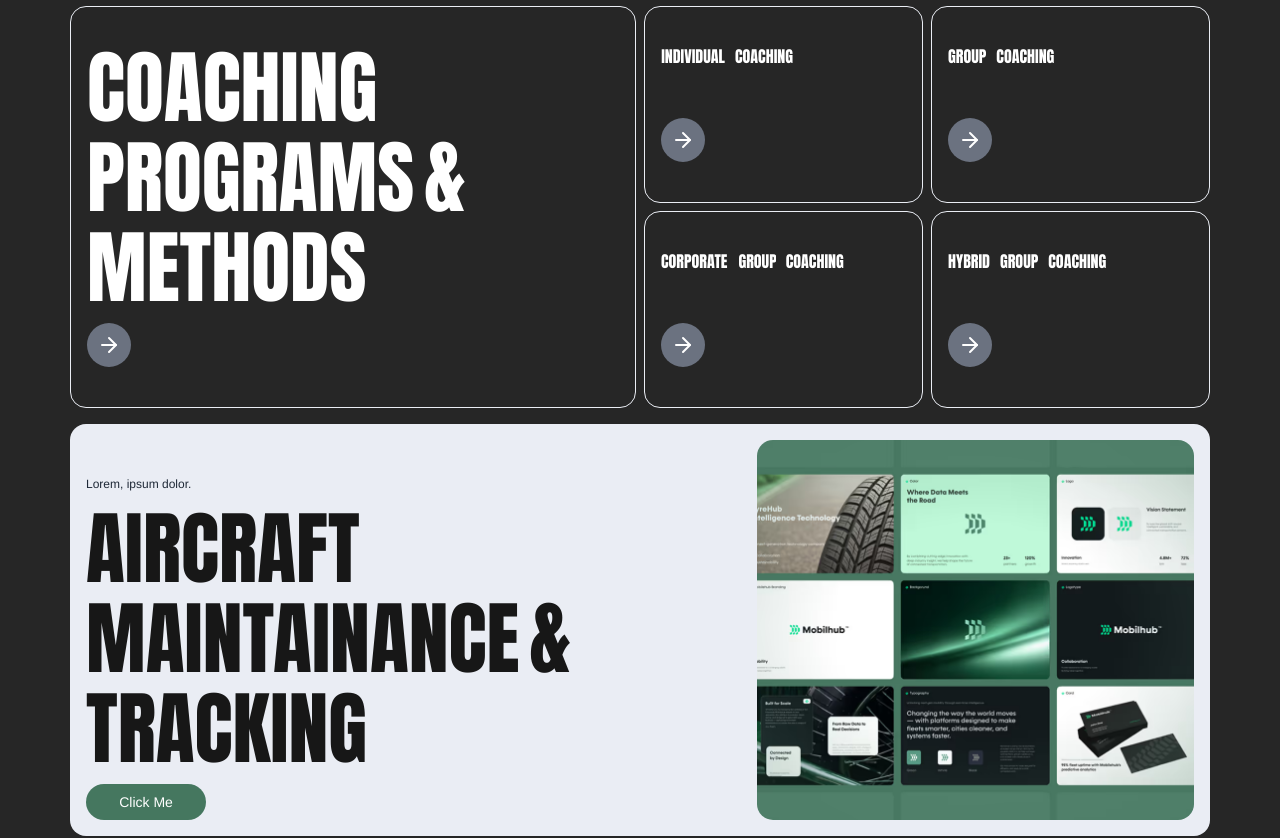
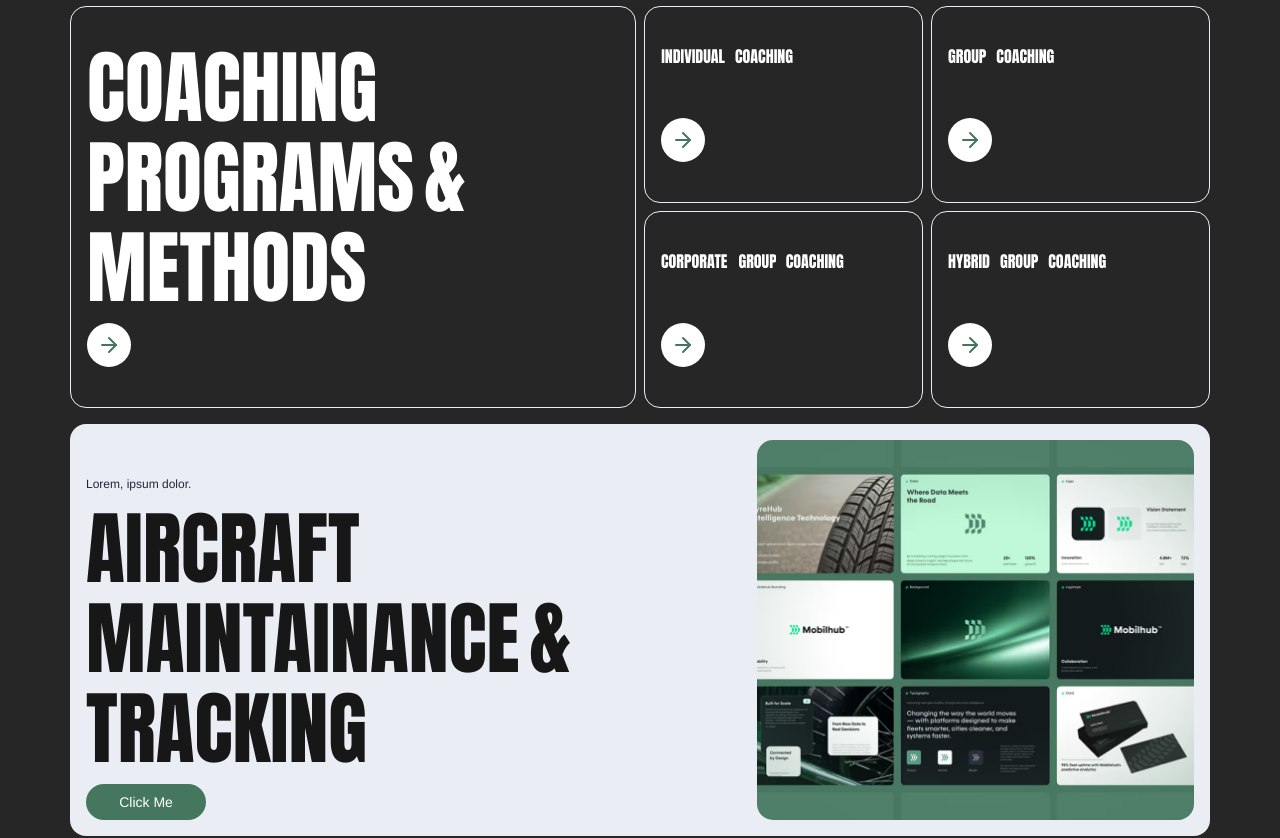
Before and after one commit to brogzy-brainpit/coachdemo, a Next.js app: page / in a window 1280 px wide. Shown: the part 848-1686 px from the top of the page. Built offline with nearby package versions, Linux system fonts and the light colour scheme; a web font is replaced by a local one.

Commit message:
update commit

```diff
--- a/src/components/CustomArrow.jsx
+++ b/src/components/CustomArrow.jsx
@@ -4,8 +4,8 @@ import React from 'react'
 
 function CustomArrow({href="/"}) {
   return (
-   <Link href={href} className='z-[3] backdrop-blur-md p-[10px] text-xs font-body rounded-full text-white bg-gray-500'>
-        <ArrowRight className='w-6 h-6'/>
+   <Link href={href} className='z-[3] backdrop-blur-md p-[10px] text-xs font-body rounded-full bg-white'>
+        <ArrowRight className='w-6 h-6 text-[#45775F]'/>
         </Link>
   )
 }
```
